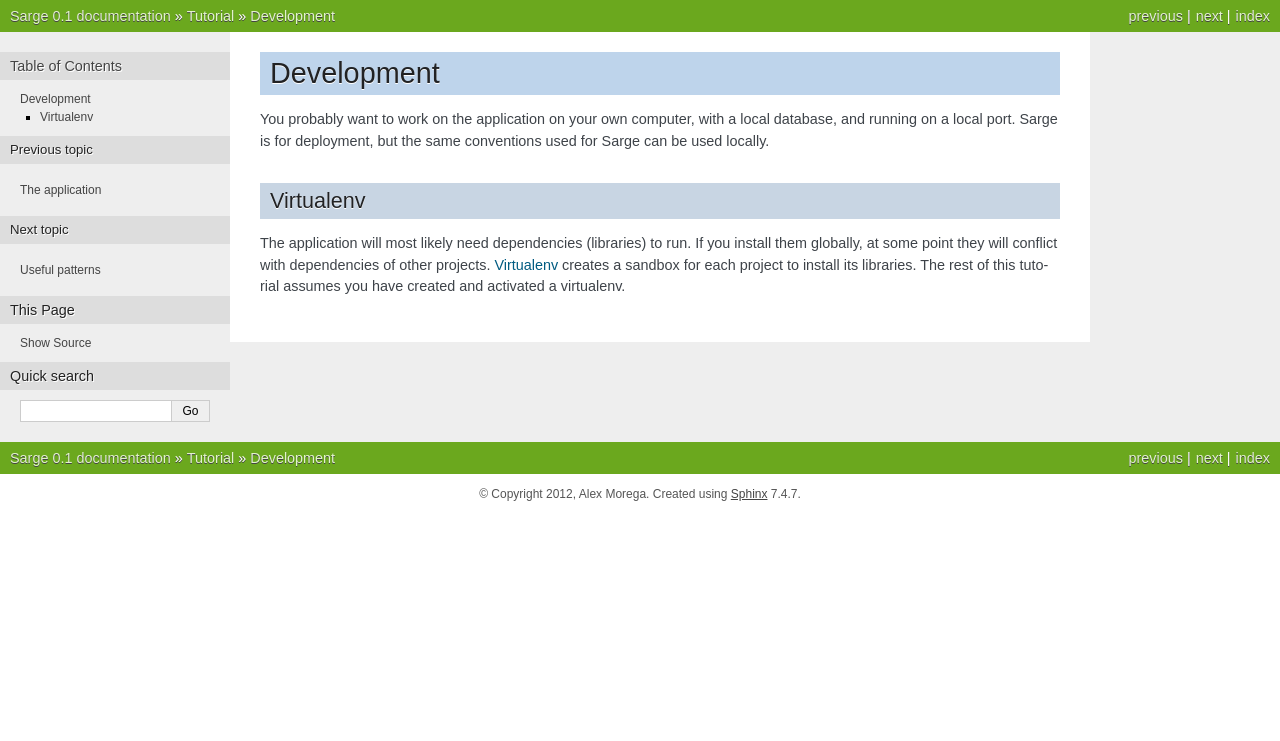
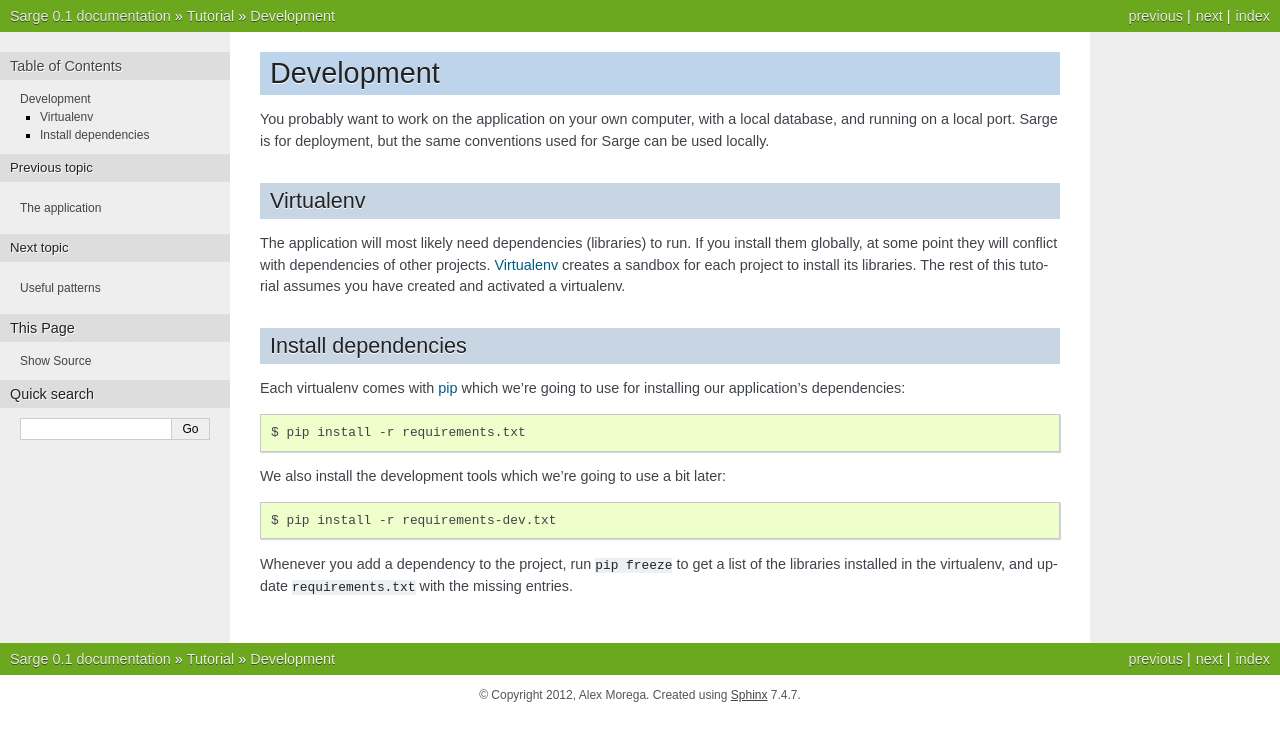
Before and after one commit to mgax/airship, a Sphinx documentation site: the page built from docs/tutorial/development.rst, in a window 1280 px wide. Shown: the top 741 px of the page. Built offline with Sphinx 7.4.7, drawn with Linux system fonts in a browser that asks for light colours.

Commit message:
install dependencies

```diff
--- a/docs/tutorial/development.rst
+++ b/docs/tutorial/development.rst
@@ -16,3 +16,22 @@ project to install its libraries.  The rest of this tutorial assumes you
 have created and activated a virtualenv.
 
 .. _virtualenv: http://virtualenv.org/
+
+
+Install dependencies
+--------------------
+Each virtualenv comes with pip_ which we're going to use for installing
+our application's dependencies::
+
+    $ pip install -r requirements.txt
+
+We also install the development tools which we're going to use a bit
+later::
+
+    $ pip install -r requirements-dev.txt
+
+Whenever you add a dependency to the project, run ``pip freeze`` to get
+a list of the libraries installed in the virtualenv, and update
+``requirements.txt`` with the missing entries.
+
+.. _pip: http://www.pip-installer.org/
```
